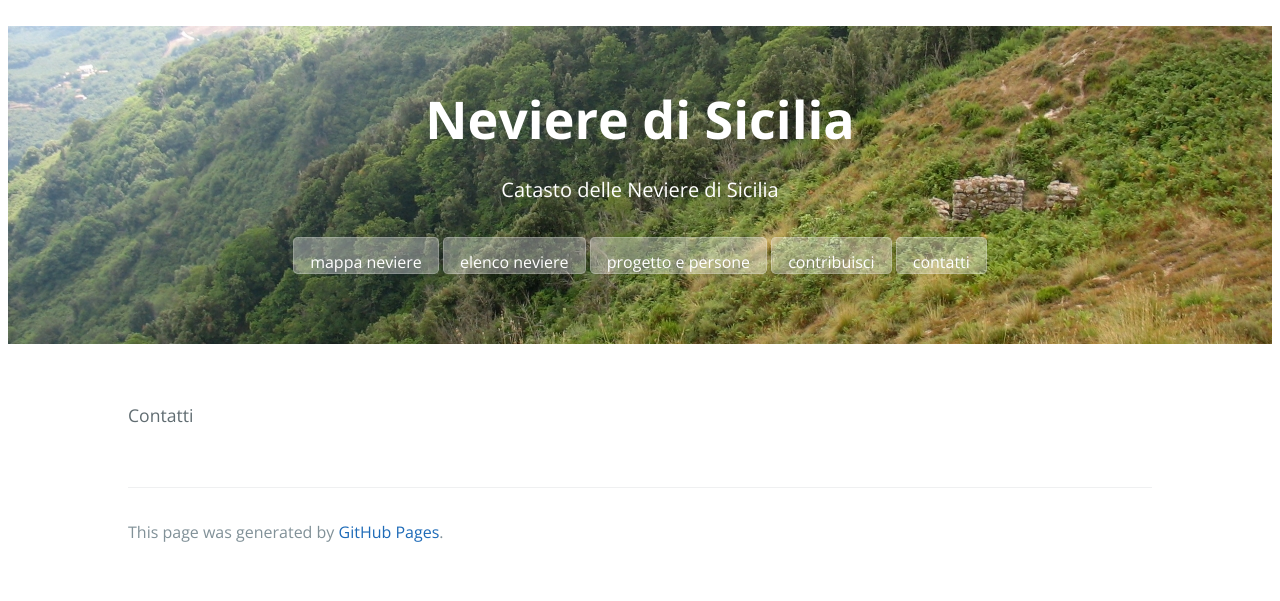
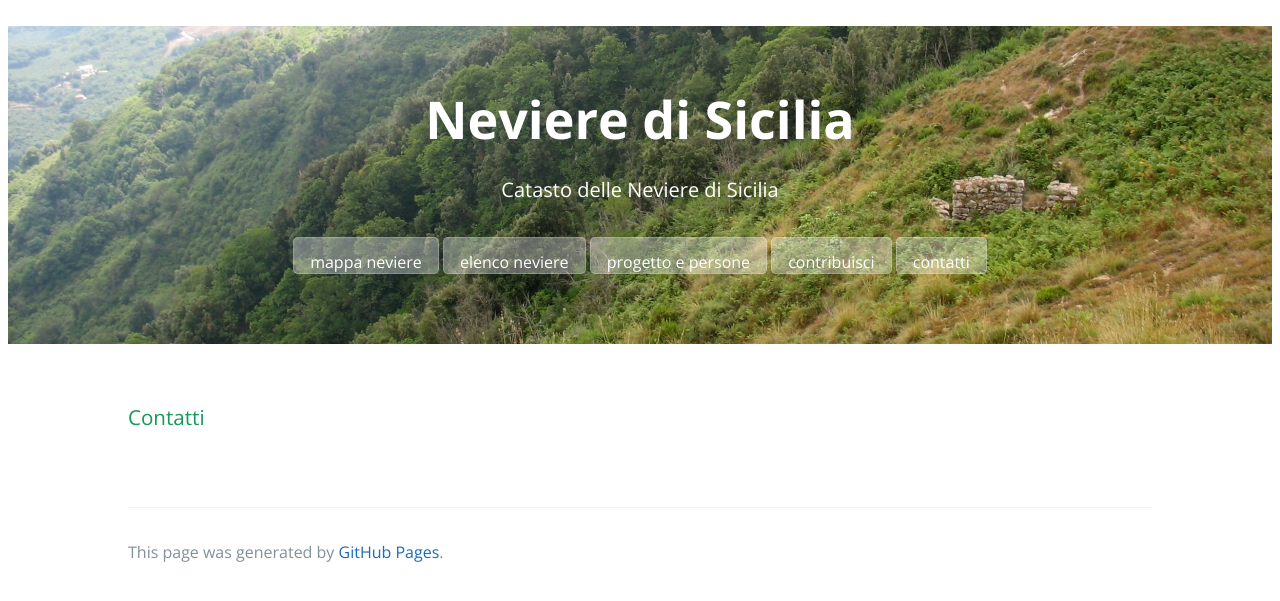
Before and after one commit to NeviereDiSicilia/nevieredisicilia.github.io, a Jekyll site: the page built from contatti.html, in a window 1280 px wide. Shown: the top 601 px of the page. Built offline with Jekyll 4.4.1, drawn with Linux system fonts in a browser that asks for light colours.

```diff
--- a/contatti.html
+++ b/contatti.html
@@ -3,4 +3,4 @@ layout: default
 title: Contatti
 permalink: contatti.html
 ---
-Contatti<br/><br/>
+<h3>Contatti</h3><br/>
```
